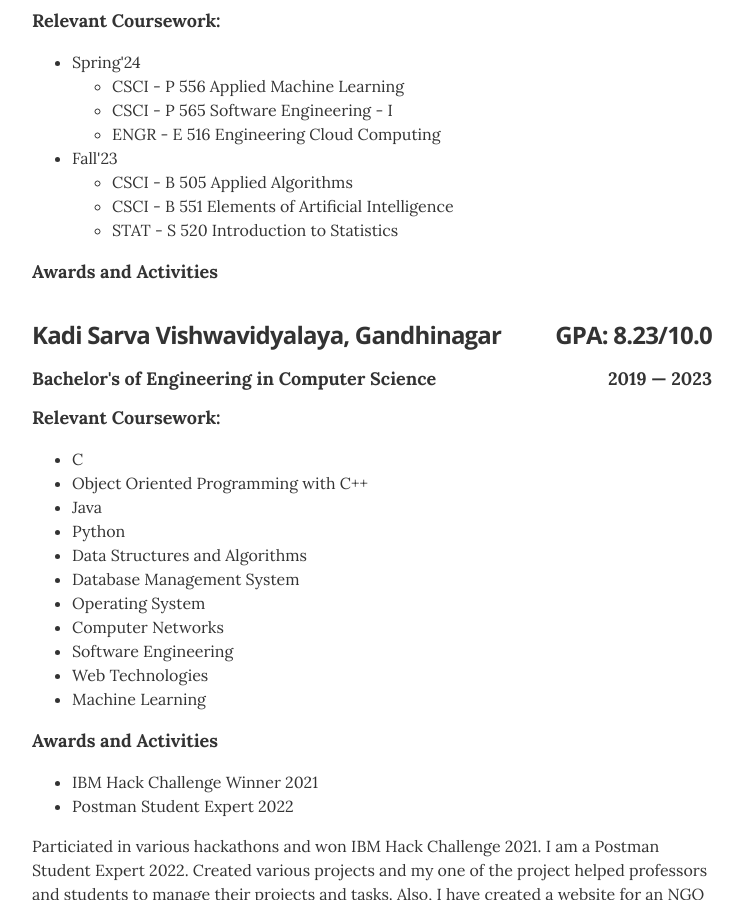
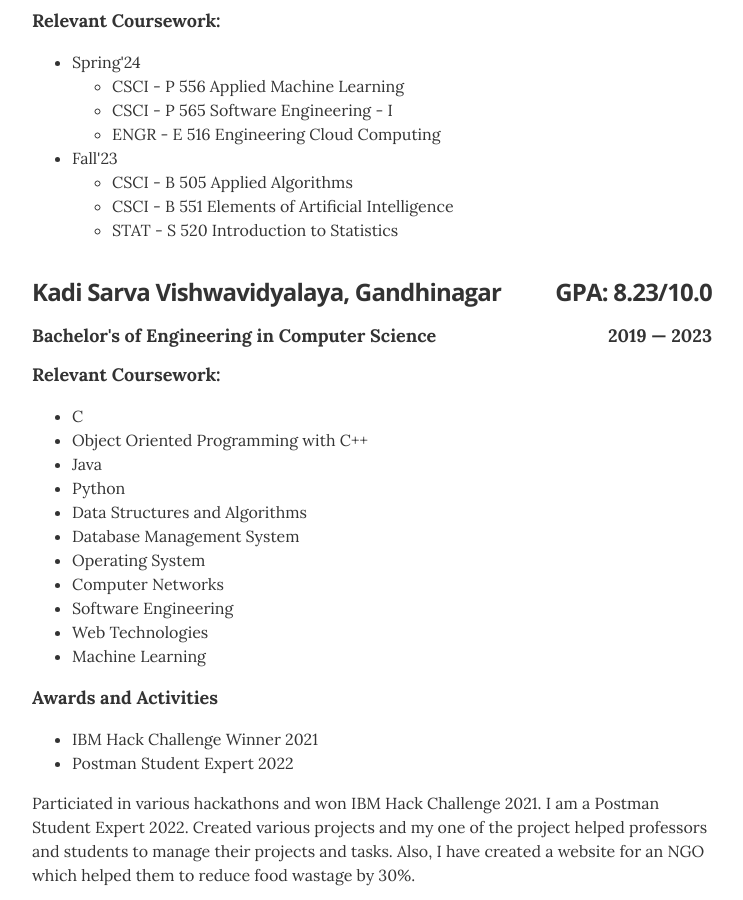
Before and after one commit to nisarg0606/nisarg0606.github.io, a Jekyll site: the page built from index.html, in a window 1280 px wide and 900 px high, scrolled down 774 px. Shown: the whole window, without its empty margins (268-1011 px from the left). Built offline with Jekyll 4.4.1, drawn with Linux system fonts in a browser that asks for light colours.

Commit message:
fixing awards section

```diff
--- a/_layouts/resume.html
+++ b/_layouts/resume.html
@@ -92,6 +92,7 @@
         <!-- End Courses -->
 
         <!-- Display Awards -->
+        {% if education.awards %}
         <h5 class="resume-item-details" itemprop="description">Awards and Activities</h5>
         <h5 class="resume-item-details award-title" itemprop="description">{{ education.award }}</h5>
         <p class="resume-item-copy" itemprop="description">
@@ -100,7 +101,8 @@
           <li>{{ award.award }}</li>
           {% endfor %}
         </ul>
-
+        </p>
+        {% endif %}
 
         <p class="resume-item-copy">{{ education.summary }}</p>
       </div>
```
